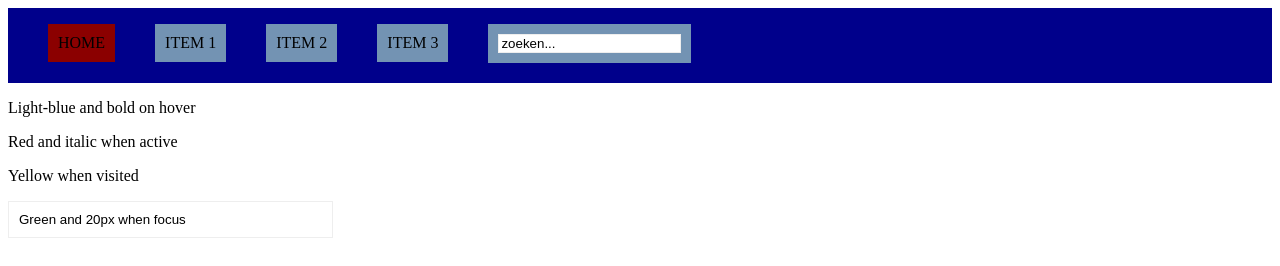
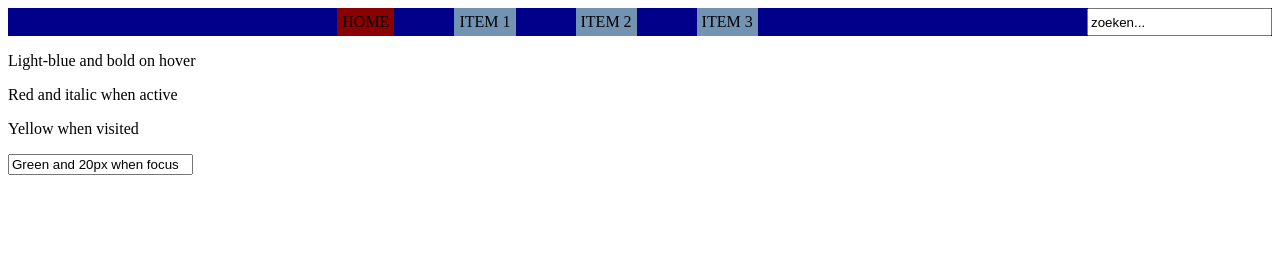
Before and after one commit to kato1971/CSS-Pseudo-classes, a plain HTML site: page index.htm in a window 1280 px wide. Drawn offline with Linux system fonts and the light colour scheme.

Commit message:
Add files via upload

```diff
--- a/index.htm
+++ b/index.htm
@@ -24,16 +24,14 @@
             <li>
                 <a href="#">Item 3</a>
             </li>
-            <li class="search">
-                <input type="search" value="zoeken...">
-            </li>
         </ul>
+            <input type="search" value="zoeken...">
     </nav>
     <main>
         <p><a href="https://instagram.com" target="blank" class="blue">Light-blue and bold on hover</a></p>
         <p><a href="https://facebook.com" target="blank" class="red">Red and italic when active</a></p>
         <p><a href="https://google.com" target="blank" class="yellow">Yellow when visited</a></p>
-        <p><input type="text" value="Green and 20px when focus"></p>
+        <p><input class="green" type="text" value="Green and 20px when focus"></p>
     </main>
 </body>
 
--- a/styles.css
+++ b/styles.css
@@ -1,40 +1,8 @@
 body {
     font-size: 16px;
 }
-nav {
-    display: block;
-    background-color: darkblue;
-}
 
-ul {
-    display: inline-block;
-    list-style: none;
-}
-
-li {
-    background-color: #7393B3;
-    float: left;
-    margin-right: 40px;
-    text-transform: uppercase;
-    padding: 10px;
-}
-
-.currentPage {
-    background-color: darkred;
-}
-
-input[type=search] {
-    border: 1px solid #eee;
-}
-input[type=search]:focus {
-    outline: none;
-    border: 2px solid aqua;
-}
-
-li:hover {
-    background-color: lightblue;
-}
-
+/*part one*/
 a {
     color: #000;
     text-decoration: none;
@@ -54,16 +22,49 @@ a {
     color: yellow;
 }
 
-input[type=text] {
-    width: 24%;
-    padding: 10px;
-    border: 1px solid #eee;
+.green:focus {
+    color: green;
+    font-size: 20px;
 }
 
-input[type=text]:focus {
-    width: 24%;
-    padding: 10px;
-    color: green;
-    font-size: 20px;
-    outline: 0nonepx;
+/* Part Two */
+nav {
+    display:flex;
+    background-color: darkblue;
+    color: #fff;
 }
+
+nav ul {
+    display: flex;
+    list-style-type: none;
+    margin: auto;
+    padding: 0;
+}
+
+nav li:first-child {
+    margin-left: 0;
+}
+
+nav li {
+    background-color: #7393B3;
+    margin: 0 30px ;
+    text-transform: uppercase;
+    padding: 5px;
+}
+
+nav li:hover {
+    background-color: lightblue;
+}
+
+nav li:last-child {
+    margin-right: 0;
+  }
+
+.currentPage {
+    background-color: darkred;
+}
+
+nav input:focus {
+    outline: none;
+    border: 2px solid aqua;
+}
```
